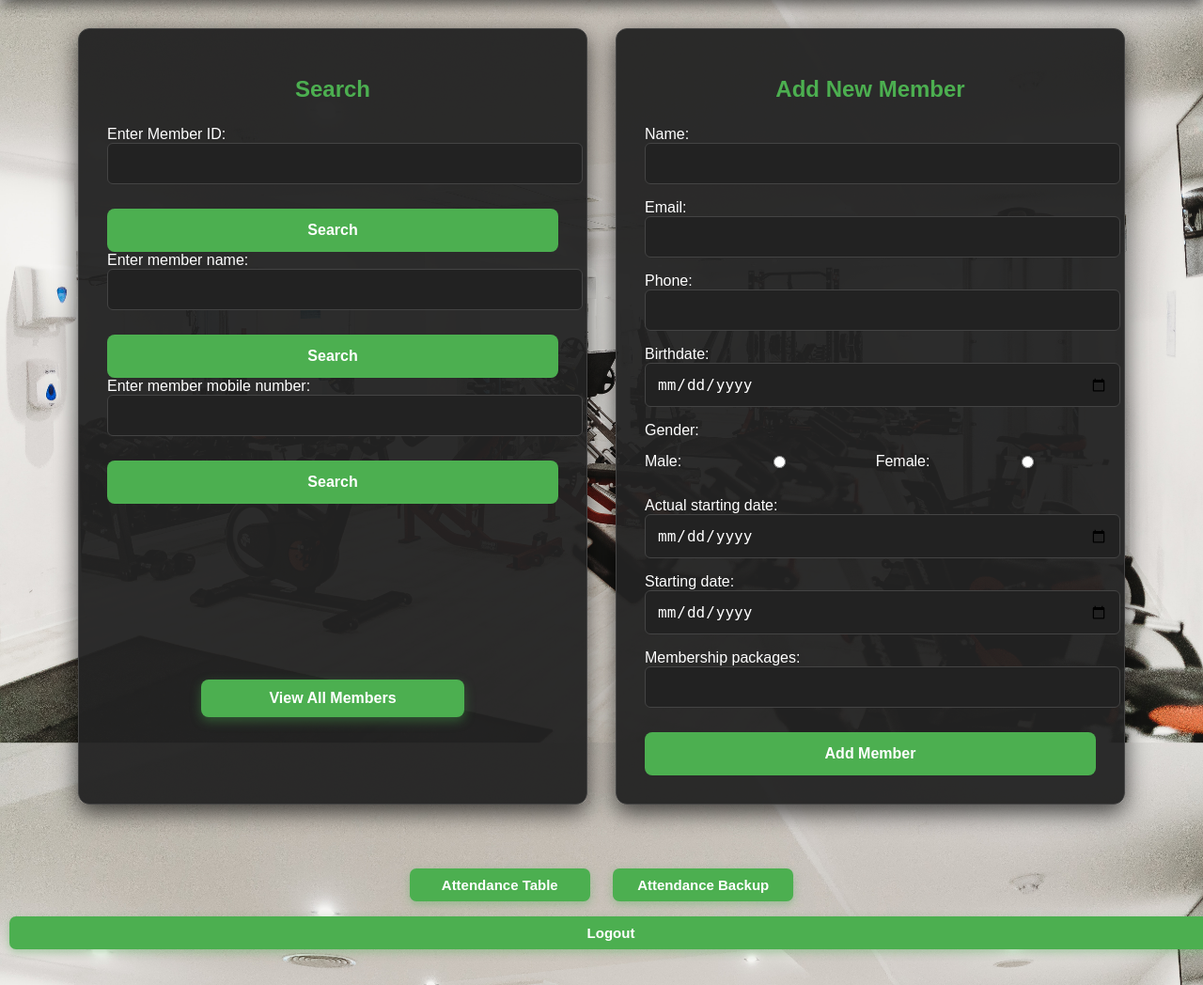
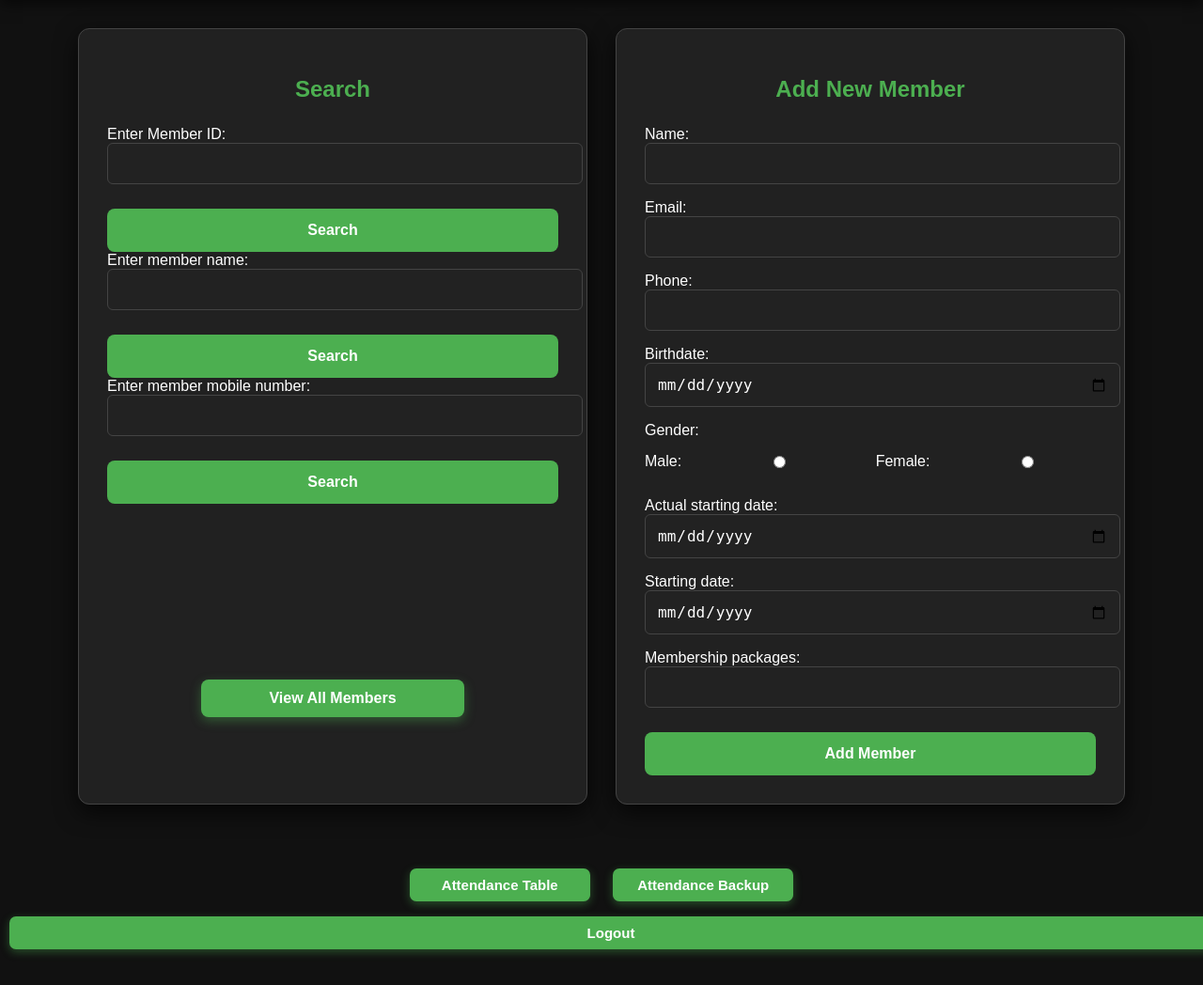
Before and after one commit to aAhmedbiram/system, a Flask app: page / in a window 1280 px wide. Shown: the part 63-1111 px from the top of the page at 94% size. Run offline with Flask 3, Linux system fonts and the light colour scheme; the visitor is signed in with stand-in values (Sample User, id 1); data that the repository does not hold is empty; some libraries are stand-ins or nearby versions.

Commit message:
remove img

```diff
--- a/system_app/templates/index.html
+++ b/system_app/templates/index.html
@@ -11,10 +11,6 @@
             padding: 0;
             background: #111;
             color: #fff;
-            background-image: url("/static/signup.jpg");
-            background-size: cover;
-            background-position: center;
-            background-attachment: fixed;
         }
 
         header {
```
